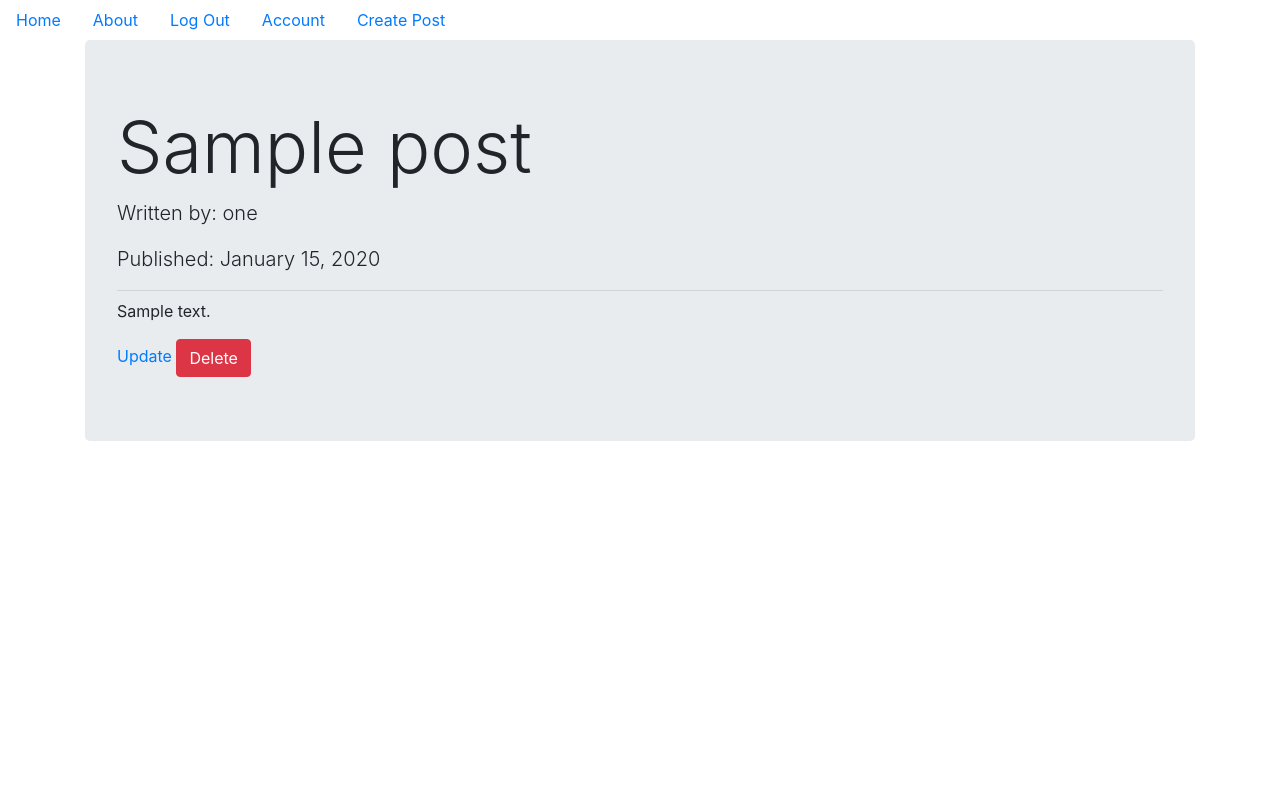
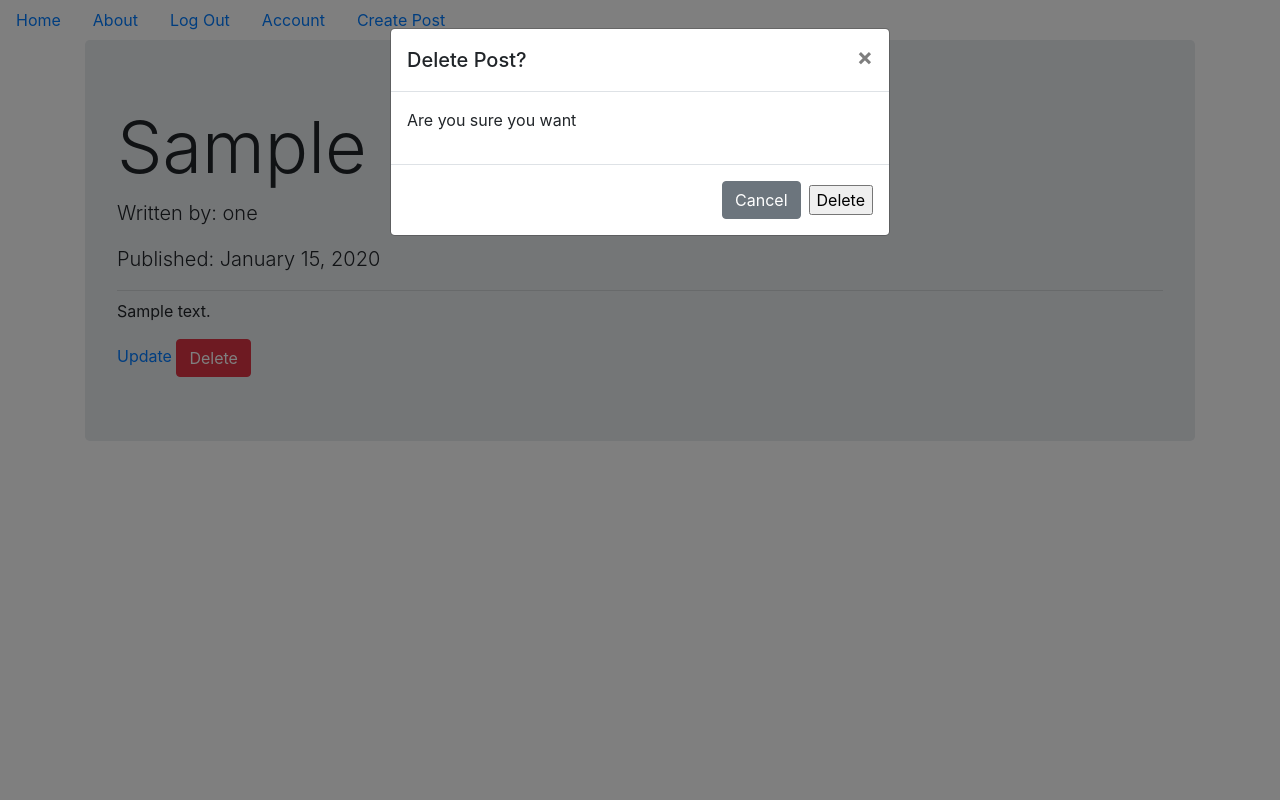
Before and after one commit to MichalGul/Python_and_Flask_Bootcamp, a Flask app: template CurrentProgress/Flask/Large_Project_social_company_blog/puppycompanyblog/templates/blog_post.html in a window 1280 px wide, after a click on "Delete". Run offline with Flask 2, Linux system fonts and the light colour scheme; the template is opened without the code that fills it: values that come from a table or form of the project are taken from there, others are empty; a user stored in the database is signed in; tables that the repository leaves empty hold one stand-in row (values such as "Sample post"); parts of the project's set-up code (start-up, migrations or seed data) failed here and were passed over; some libraries are stand-ins or nearby versions.

Commit message:
Durring blog site final episode

```diff
--- a/CurrentProgress/Flask/Large_Project_social_company_blog/puppycompanyblog/templates/base.html
+++ b/CurrentProgress/Flask/Large_Project_social_company_blog/puppycompanyblog/templates/base.html
@@ -28,7 +28,7 @@
                 <a href="{{url_for('users.account')}}">Account</a>
             </li>
             <li class='nav-link'>
-                <a href="#">Create Post</a>
+                <a href="{{url_for('blog_posts.create_post')}}">Create Post</a>
             </li>
 
             {% else %}
--- a/CurrentProgress/Flask/Large_Project_social_company_blog/puppycompanyblog/templates/blog_post.html
+++ b/CurrentProgress/Flask/Large_Project_social_company_blog/puppycompanyblog/templates/blog_post.html
@@ -13,28 +13,31 @@
                                                                                 <!--Id stworzonego modala https://getbootstrap.com/docs/4.1/components/modal/-->
             <button type="button" class="btn btn-danger" data-toggle='modal' data-target='#del_modal'>Delete</button>
         </div>
-        {% else %}
 
         {% endif %}
 
     </div>
 
-    <!--Kod wystajacego modala-->
-    <div class="modal" tabindex="-1" role="dialog">
+    <!--Kod wystajacego modala tzw. popup           odniesienie do buttona , czyli po nacisniecu buttona Delete odpala sie popup (modal)-->
+    <div class="modal" tabindex="-1" role="dialog" id=del_modal>
         <div class="modal-dialog" role="document">
           <div class="modal-content">
             <div class="modal-header">
-              <h5 class="modal-title">Modal title</h5>
+              <h5 class="modal-title">Delete Post?</h5>
               <button type="button" class="close" data-dismiss="modal" aria-label="Close">
                 <span aria-hidden="true">&times;</span>
               </button>
             </div>
             <div class="modal-body">
-              <p>Modal body text goes here.</p>
+              <p>Are you sure you want</p>
             </div>
             <div class="modal-footer">
-              <button type="button" class="btn btn-secondary" data-dismiss="modal">Close</button>
-              <button type="button" class="btn btn-primary">Save changes</button>
+              <button type="button" class="btn btn-secondary" data-dismiss="modal">Cancel</button>
+                <!--Prosty guzik prowadzacy do przejsca do delete_post view, czyli usuniecia pliku-->
+                <form action="{{url_for('blog_posts.delete_post', blog_post_id=post.id)}}">
+                  <input type="submit" value="Delete">
+                </form>
+
             </div>
           </div>
         </div>
```
Also changed, not shown: CurrentProgress/Flask/Large_Project_social_company_blog/puppycompanyblog/core/views.py (+5 -2 lines), CurrentProgress/Flask/Large_Project_social_company_blog/puppycompanyblog/templates/index.html (+11 -0 lines).
